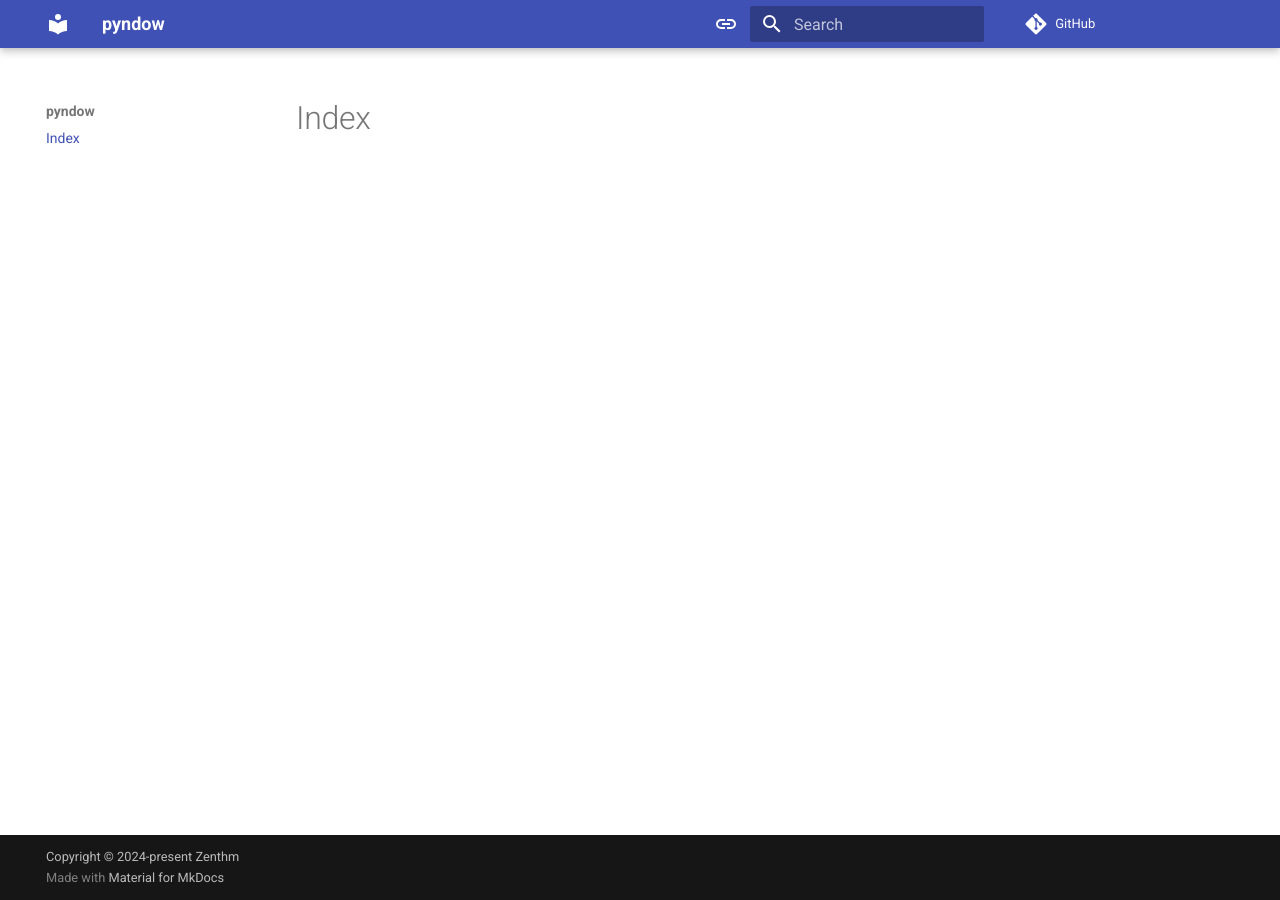
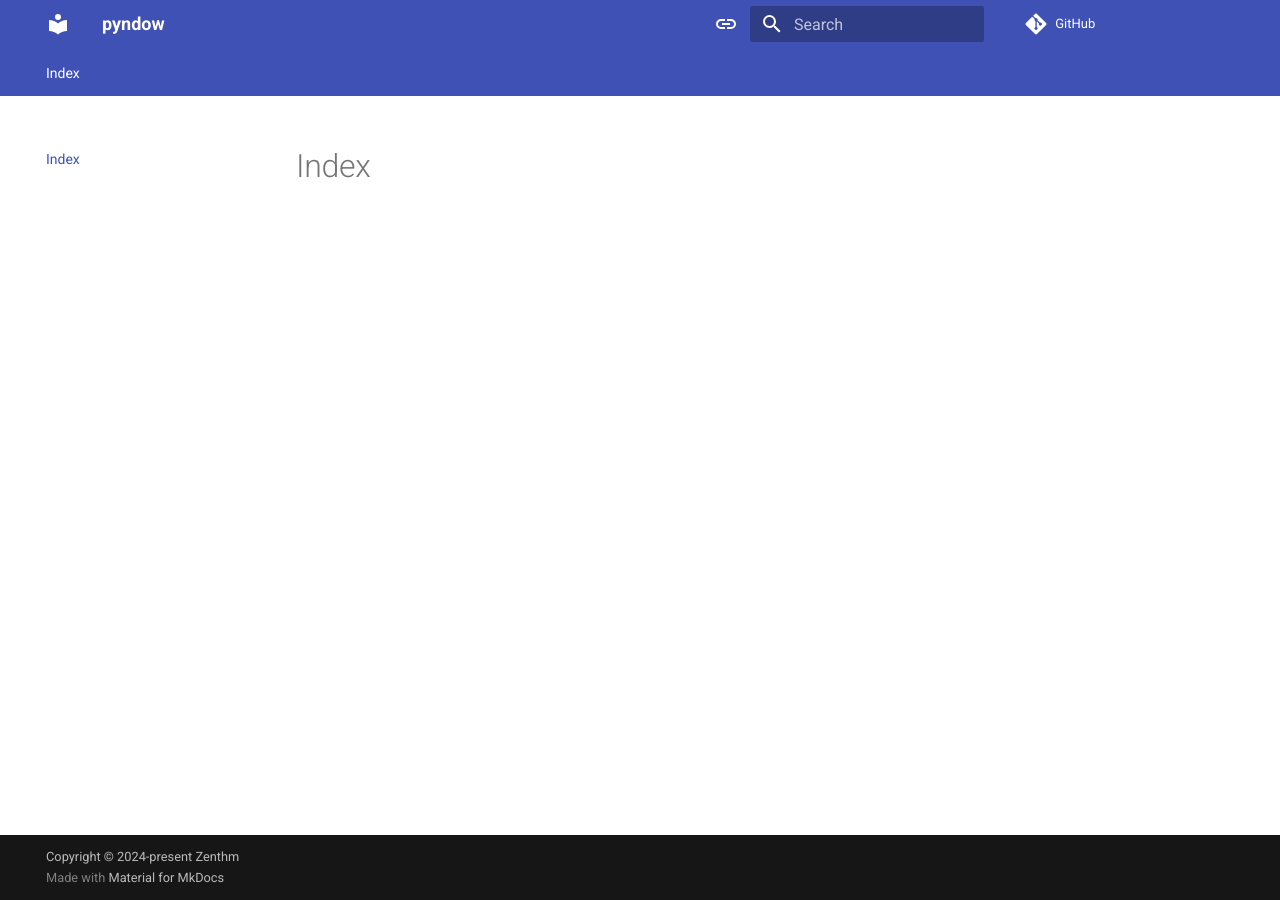
Before and after one commit to orgoms/pygomo, an MkDocs documentation site: the page built from docs/index.md, in a window 1280 px wide. Built offline with MkDocs 1.6.1 and Material for MkDocs 9.7.7, drawn with Linux system fonts in a browser that asks for light colours; comment, search, counter and statistics services are not loaded.

Commit message:
Add docs features

```diff
--- a/mkdocs.yml
+++ b/mkdocs.yml
@@ -29,3 +29,16 @@ theme:
       toggle:
         icon: material/toggle-switch-off
         name: Switch to system preference
+  features:
+    - navigation.footer
+    - navigation.indexes
+    - navigation.path
+    - navigation.tabs
+    - navigation.top
+    - search.highlight
+    - search.share
+    - search.suggest
+    - toc.follow
+
+plugins:
+  - search
```
